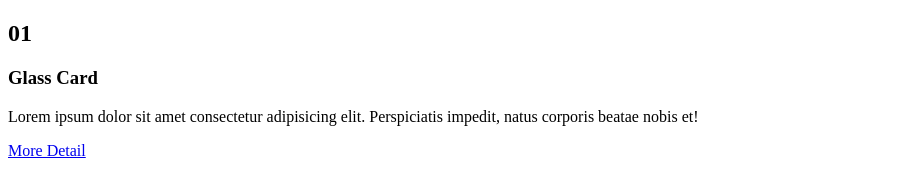
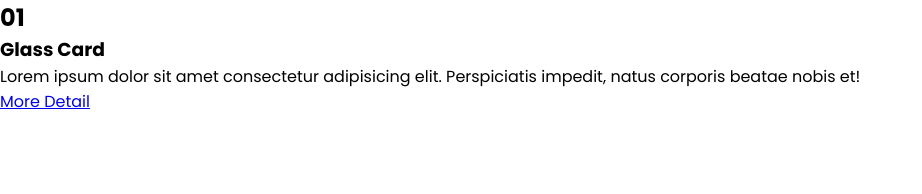
Before and after one commit to yukitolix12/glass_card, a plain HTML site: page index.html in a window 1280 px wide. Shown: the whole page, without its empty margins (0-922 px from the left). Drawn offline with Linux system fonts and the light colour scheme; a web font is replaced by a local one.

Commit message:
初期化設定をする

```diff
--- a/style.css
+++ b/style.css
@@ -1 +1,8 @@
 @import url("https://fonts.googleapis.com/css2?family=Poppins:wght@300;400;500;600;700&family=Zen+Antique&display=swap");
+
+* {
+    margin: 0;
+    padding: 0;
+    box-sizing: border-box;
+    font-family: "Poppins", sans-serif;
+}
```
